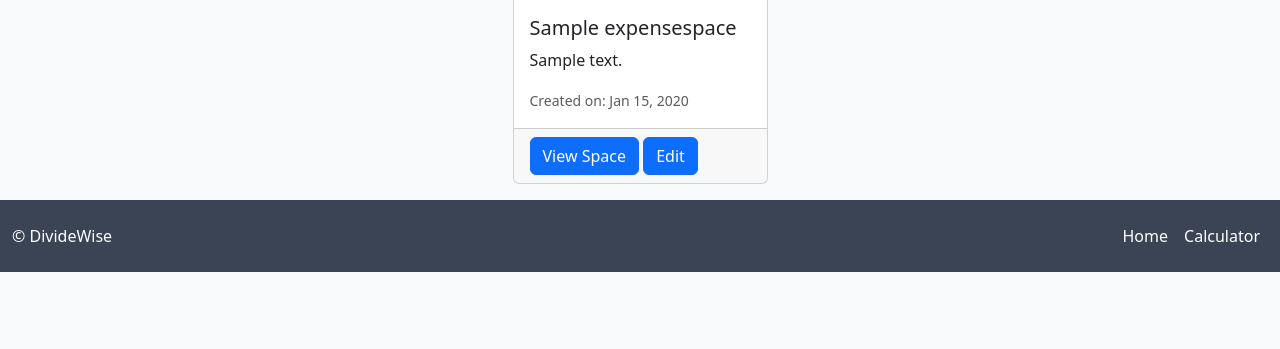
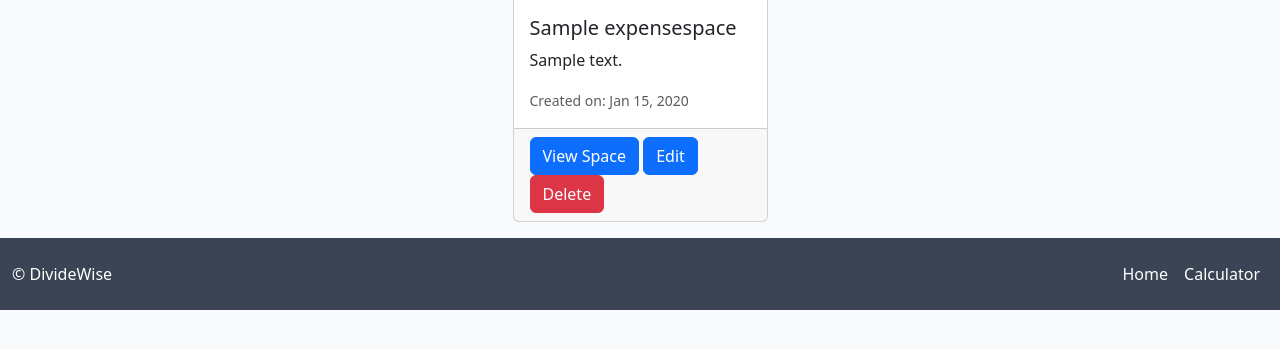
Before and after one commit to jack-brosnan/DivideWise, a Django app: page / in a window 1280 px wide. Shown: the part 227-576 px from the top of the page. Run offline with Django 4.2, Linux system fonts and the light colour scheme; a user stored in the database is signed in; tables that the repository leaves empty hold one stand-in row (values such as "Sample post"); some libraries are stand-ins or nearby versions.

Commit message:
Added delete functionality for expense spaces including bootstrap modal for confirmation dialog

```diff
--- a/expense_app/templates/expense_app/index.html
+++ b/expense_app/templates/expense_app/index.html
@@ -28,6 +28,7 @@
                 <div class="card-footer">
                     <a href="#" class="btn btn-primary">View Space</a>
                     <a href="{% url 'edit_space' edit_id=space.id %}" class="btn btn-primary">Edit</a>
+                    <button class="btn btn-danger delete-space mr-3" data-space-id="{{ space.id }}">Delete</button>
                 </div>
             </div>
         </div>
@@ -42,4 +43,26 @@
 <h1>Welcome!</h1>
 <p>Please log in to view your expense spaces.</p>
 {% endif %}
+
+<!-- Modal popup to confirm deltion of record -->
+
+<div class="modal fade" id="deleteModal" tabindex="-1" aria-labelledby="deleteModalLabel" aria-hidden="true">
+    <div class="modal-dialog">
+        <div class="modal-content">
+            <div class="modal-header">
+                <h5 class="modal-title" id="deleteModalLabel">Delete expense?</h5>
+                <button type="button" class="btn-close" data-bs-dismiss="modal" aria-label="Close"></button>
+            </div>
+            <div class="modal-body">
+                Are you sure you want to delete your expense? This action cannot be undone.
+            </div>
+            <div class="modal-footer">
+                <button type="button" class="btn btn-secondary" data-bs-dismiss="modal">Close</button>
+                <form id="deleteForm" method="post">
+                    {% csrf_token %}
+                    <button type="submit" class="btn btn-danger">Delete</button>
+                </form>
+            </div>
+        </div>
+    </div>
 {% endblock %}
--- a/expense_app/urls.py
+++ b/expense_app/urls.py
@@ -5,4 +5,5 @@ urlpatterns = [
     path('', views.ExpenseSpaceList.as_view(), name='home'),
     path("add_space/",views.add_space, name="add_space"),
     path("edit_space/<int:edit_id>/",views.edit_space, name="edit_space"),
+    path("delete_space/<int:space_id>/",views.delete_space,name="delete_space"),
 ]
--- a/expense_app/views.py
+++ b/expense_app/views.py
@@ -67,3 +67,13 @@ def edit_space(request, edit_id):
         request, 'expense_app/edit_space.html',
          {'expense_space_form': expense_space_form, 'edit_id': edit_id}
     )
+
+@login_required
+def delete_space(request, space_id):
+
+    expense_space = get_object_or_404(ExpenseSpace, pk=space_id, user=request.user)
+    if request.method == "POST":
+        expense_space.delete()
+        messages.success(request, 'Space deleted successfully!')
+        return redirect('home')
+    return redirect('home')
--- /dev/null
+++ b/static/js/script.js
@@ -0,0 +1,15 @@
+console.log('hello')
+
+const deleteModal = new bootstrap.Modal(document.getElementById("deleteModal"));
+const deleteButtons = document.getElementsByClassName("delete-space");
+const deleteForm = document.getElementById("deleteForm");
+
+for (let button of deleteButtons) {
+    button.addEventListener("click", (e) => {
+        let spaceId = button.getAttribute("data-space-id");
+        console.log("Space ID:", spaceId);
+        deleteForm.action = `/delete_space/${spaceId}/`;
+        console.log("Form Action:", deleteForm.action);
+        deleteModal.show();
+    });
+}
--- a/templates/base.html
+++ b/templates/base.html
@@ -105,6 +105,8 @@
     <script src="https://cdn.jsdelivr.net/npm/bootstrap@5.3.3/dist/js/bootstrap.min.js"
         integrity="sha384-0pUGZvbkm6XF6gxjEnlmuGrJXVbNuzT9qBBavbLwCsOGabYfZo0T0to5eqruptLy" crossorigin="anonymous">
     </script>
+    <!-- Local script -->
+     <script src="static/js/script.js"></script>
     <!-- Font Awesome -->
     <script src="https://kit.fontawesome.com/1ef2e57231.js" crossorigin="anonymous"></script>
 </body>
```
Also changed, not shown: expense_app/forms.py (line endings or trailing spaces).
